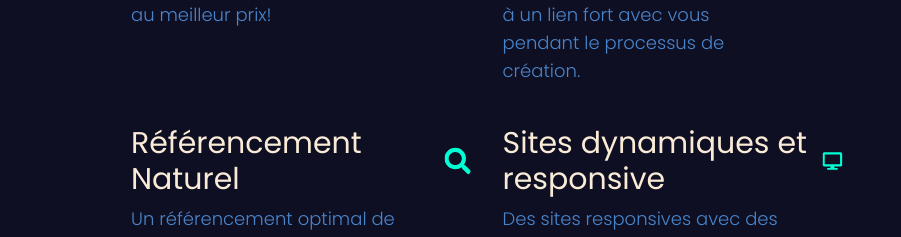
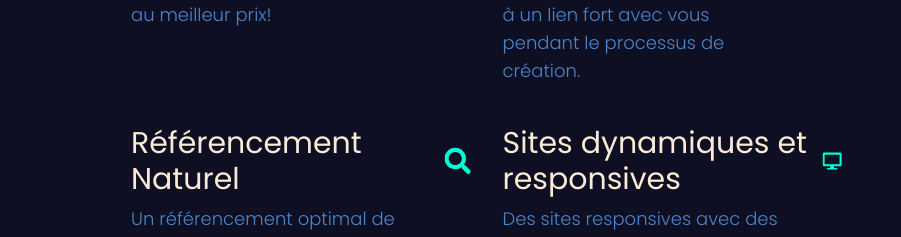
Before and after one commit to VincentAbensour/NextPortfolio, a Next.js app: page / in a window 1280 px wide. Shown: the part 1131-1368 px from the top of the page, without its empty margins (189-1090 px from the left). Built offline with nearby package versions, Linux system fonts and the light colour scheme.

Commit message:
Update Services.js

```diff
--- a/components/sections/Services.js
+++ b/components/sections/Services.js
@@ -32,7 +32,7 @@ function Services() {
                 </motion.div>
                 <motion.div className="lgl:max-w-[400px]" initial={{opacity:0, x:30}} whileInView={{opacity: 1, x:0}} transition={{duration:0.5, delay:0.8}} viewport={{ once: true }}>
                     <div className='flex items-center justify-between'>
-                        <h4 className='mr-2'>Sites dynamiques et responsive</h4>
+                        <h4 className='mr-2'>Sites dynamiques et responsives</h4>
                         <FaDesktop style={{color:"#00FFD5","font-size":"30px"}}/>
                     </div>
                     <p className='w-5/6'>Des sites responsives avec des animations discrètes mais efficaces pour attirer l&apos;oeil!</p>
```
